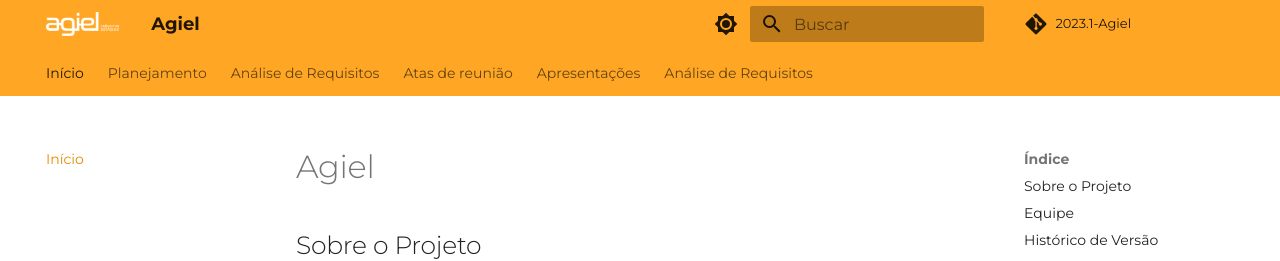
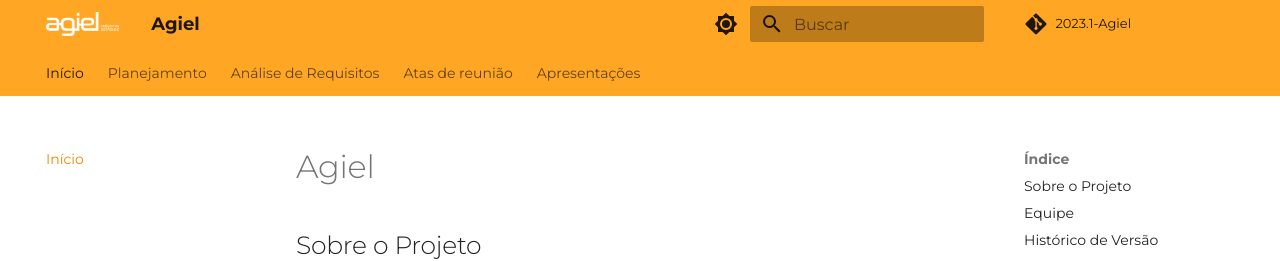
Before and after one commit to Interacao-Humano-Computador/2023.1-Agiel, an MkDocs documentation site: the page built from docs/index.md, in a window 1280 px wide and 900 px high. Shown: the top 261 px of the window. Built offline with MkDocs 1.6.1 and Material for MkDocs 9.7.7, drawn with Linux system fonts in a browser that asks for light colours; some web fonts are replaced; comment, search, counter and statistics services are not loaded.

Commit message:
Update mkdocs.yml

```diff
--- a/mkdocs.yml
+++ b/mkdocs.yml
@@ -41,10 +41,9 @@
     - Personas: requisitos/personas.md
     - Análise de Tarefas: requisitos/analise_tarefas.md
     - Aspectos Éticos: requisitos/aspectos_eticos.md
+    - Perfil do Usuário: requisitos/perfil_do_usuario.md
   - Atas de reunião:
     - Reunião 00: atas/reuniao-00.md
     - Reunião 01: atas/reuniao-01.md
   - Apresentações:
     - Etapa 01: apresentacoes/etapa-01.md
-  - Análise de Requisitos:
-    - Perfil do Usuário: requisitos/perfil_do_usuario.md
```
